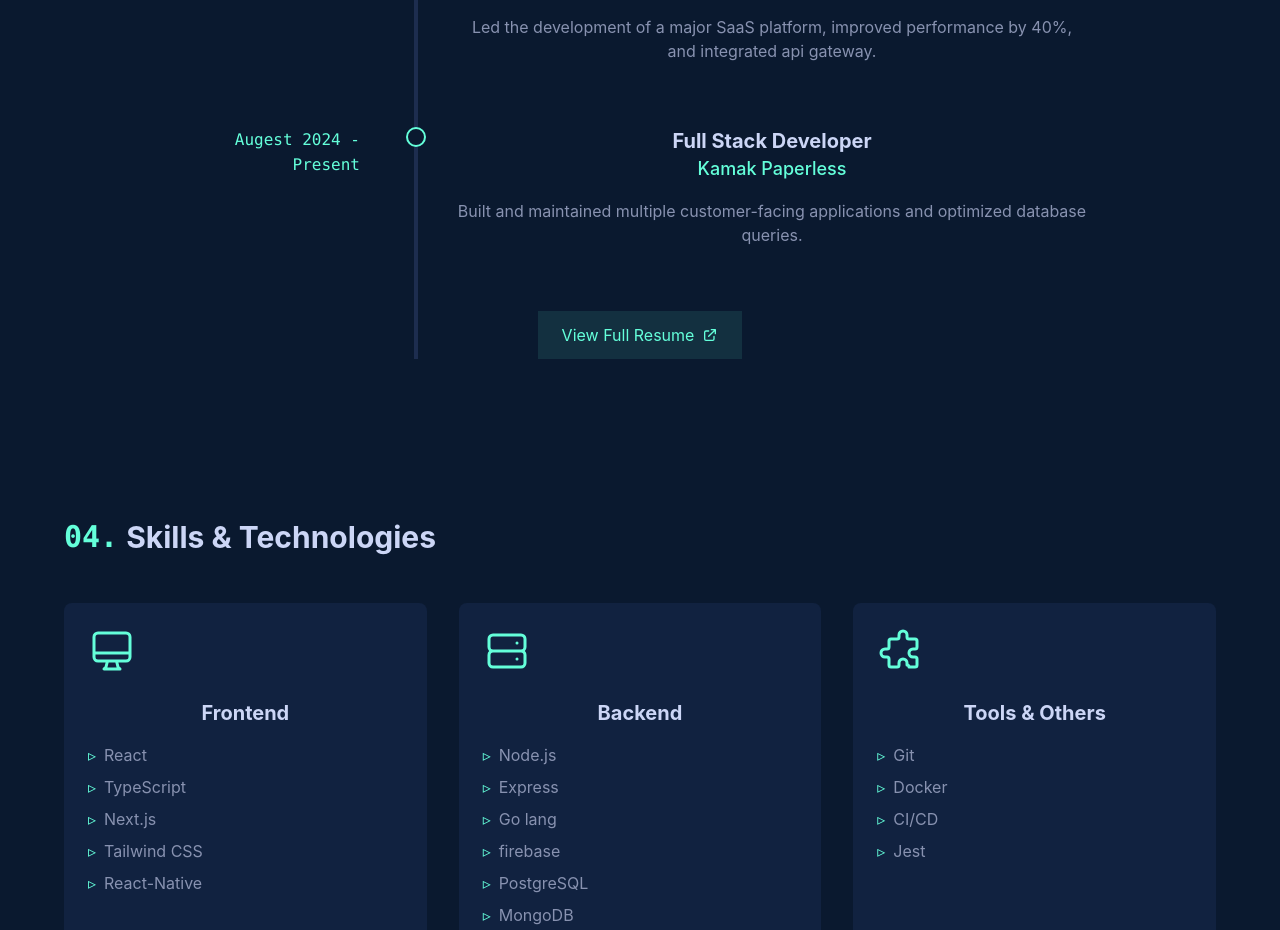
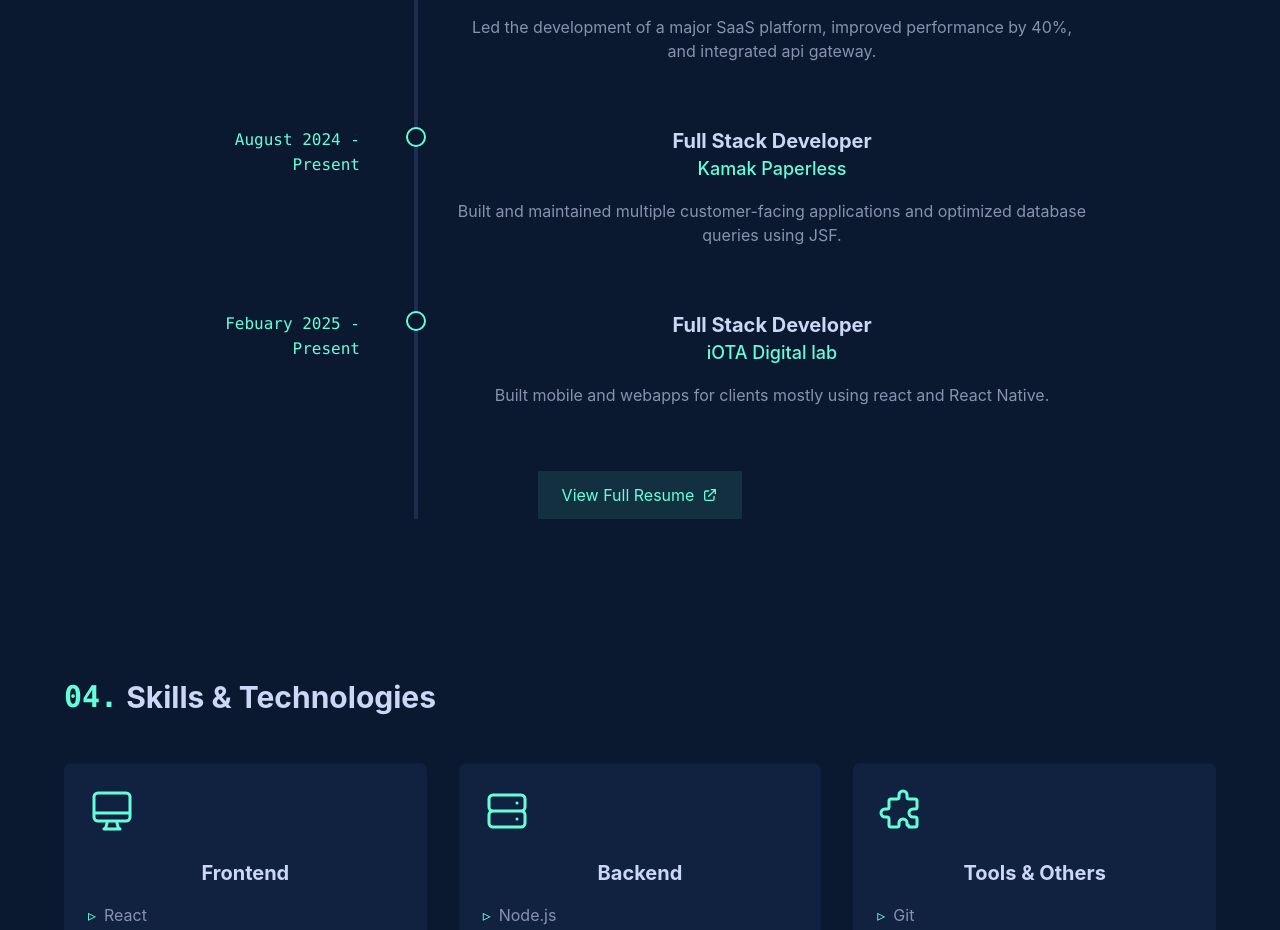
Before and after one commit to ReddIndiann/kojoPortfolio, a React (Vite) app: page / in a window 1280 px wide. Shown: the part 2740-3670 px from the top of the page. Built offline with nearby package versions, Linux system fonts and the light colour scheme.

Commit message:
breaking it down component based and fixing out of scope view color mode

```diff
--- a/src/components/sections/Experience.tsx
+++ b/src/components/sections/Experience.tsx
@@ -22,8 +22,14 @@ const Experience = ({ isDarkMode }: ExperienceProps) => {
     {
       company: "Kamak Paperless",
       position: "Full Stack Developer",
-      period: "Augest 2024 - Present",
-      description: "Built and maintained multiple customer-facing applications and optimized database queries."
+      period: "August 2024 - Present",
+      description: "Built and maintained multiple customer-facing applications and optimized database queries using JSF."
+    },
+    {
+      company: "iOTA Digital lab",
+      position: "Full Stack Developer",
+      period: "Febuary 2025 - Present",
+      description: "Built mobile and webapps for clients mostly using react and React Native."
     },
   ]
 
```
